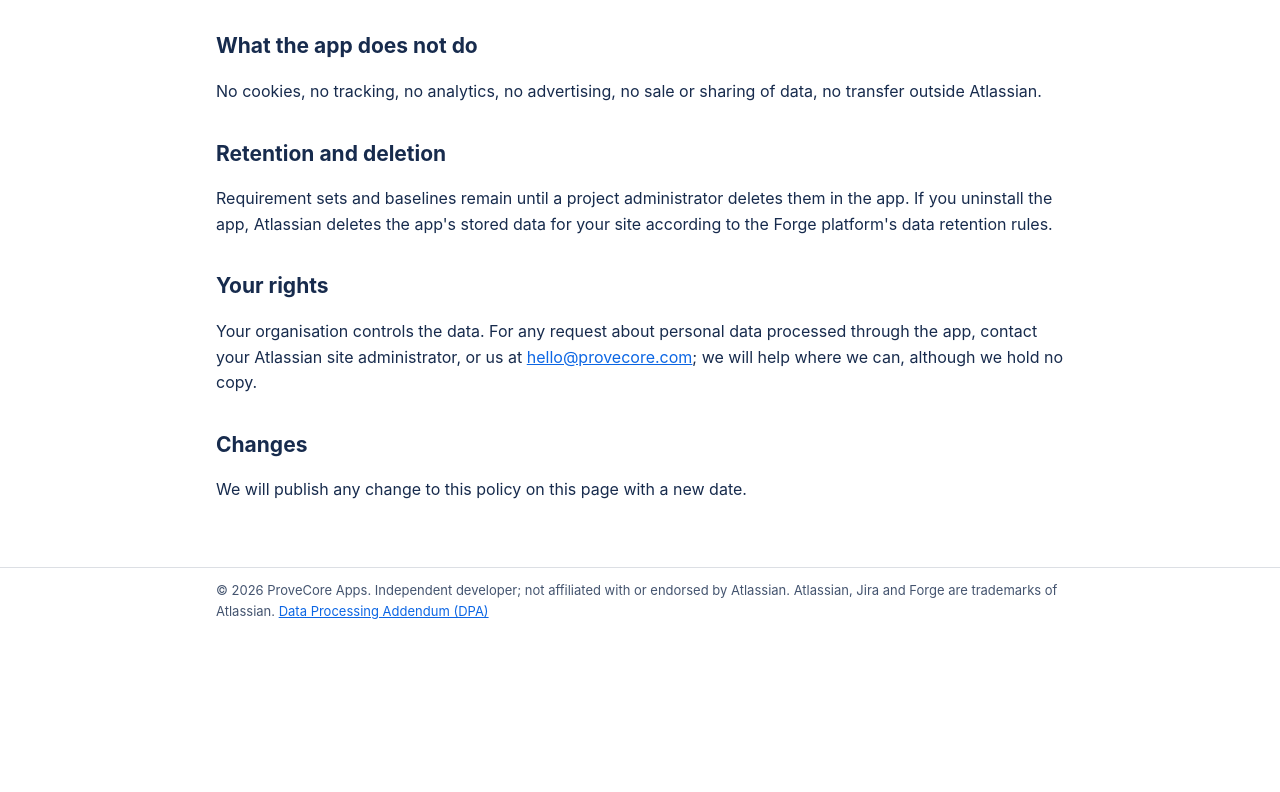
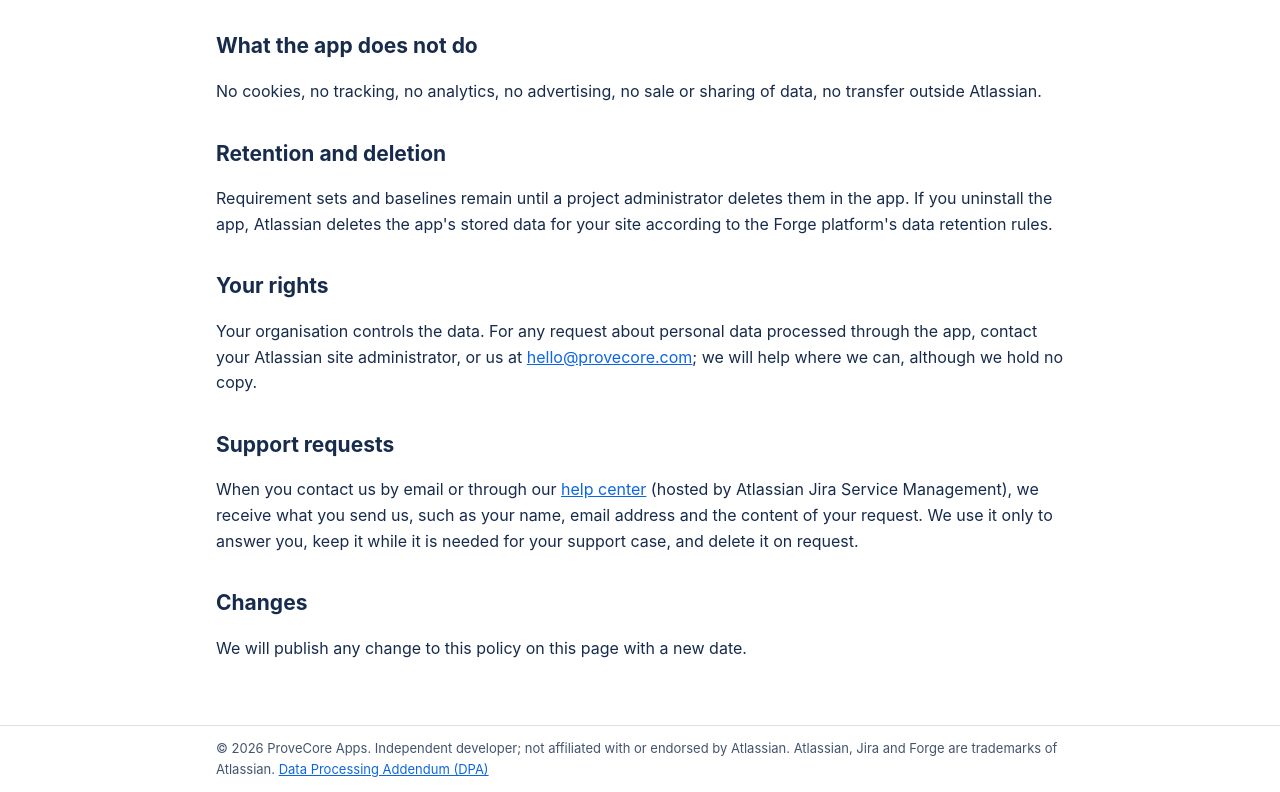
Before and after one commit to kortali-apps/kortali-apps.github.io, a plain HTML site: page baseline-vault/privacy.html in a window 1280 px wide. Shown: the part 1489-2281 px from the top of the page. Before the commit the page ends 2123 px from the top, so only its background shows below. Drawn offline with Linux system fonts and the light colour scheme.

Commit message:
Privacy: add support requests section

```diff
--- a/baseline-vault/privacy.html
+++ b/baseline-vault/privacy.html
@@ -73,6 +73,10 @@ rules.</p>
 <h2>Your rights</h2>
 <p>Your organisation controls the data. For any request about personal data processed through the app, contact
 your Atlassian site administrator, or us at <a href="mailto:hello@provecore.com">hello@provecore.com</a>; we will help where we can, although we hold no copy.</p>
+<h2>Support requests</h2>
+<p>When you contact us by email or through our <a href="https://provecoreapps.atlassian.net/servicedesk/customer/portal/1">help center</a> (hosted by Atlassian Jira Service
+Management), we receive what you send us, such as your name, email address and the content of your request. We
+use it only to answer you, keep it while it is needed for your support case, and delete it on request.</p>
 <h2>Changes</h2>
 <p>We will publish any change to this policy on this page with a new date.</p>
 
```
